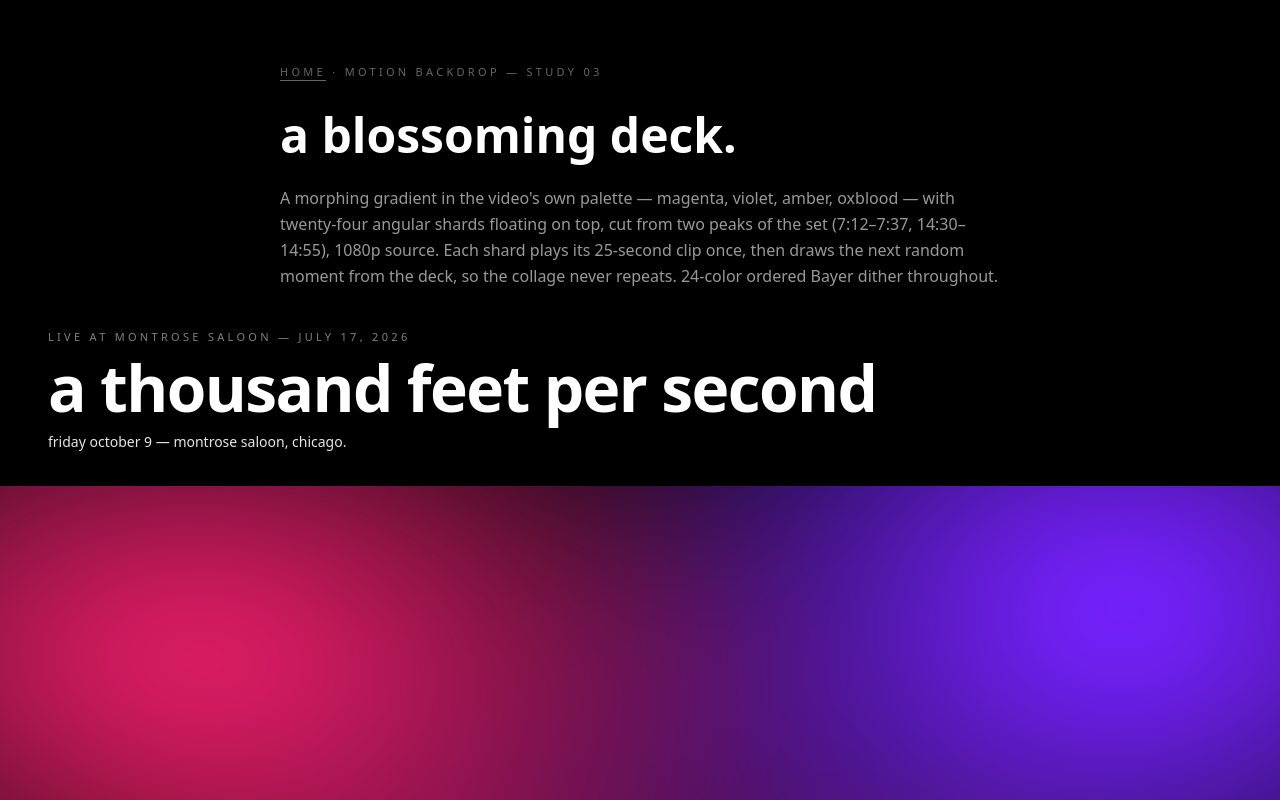
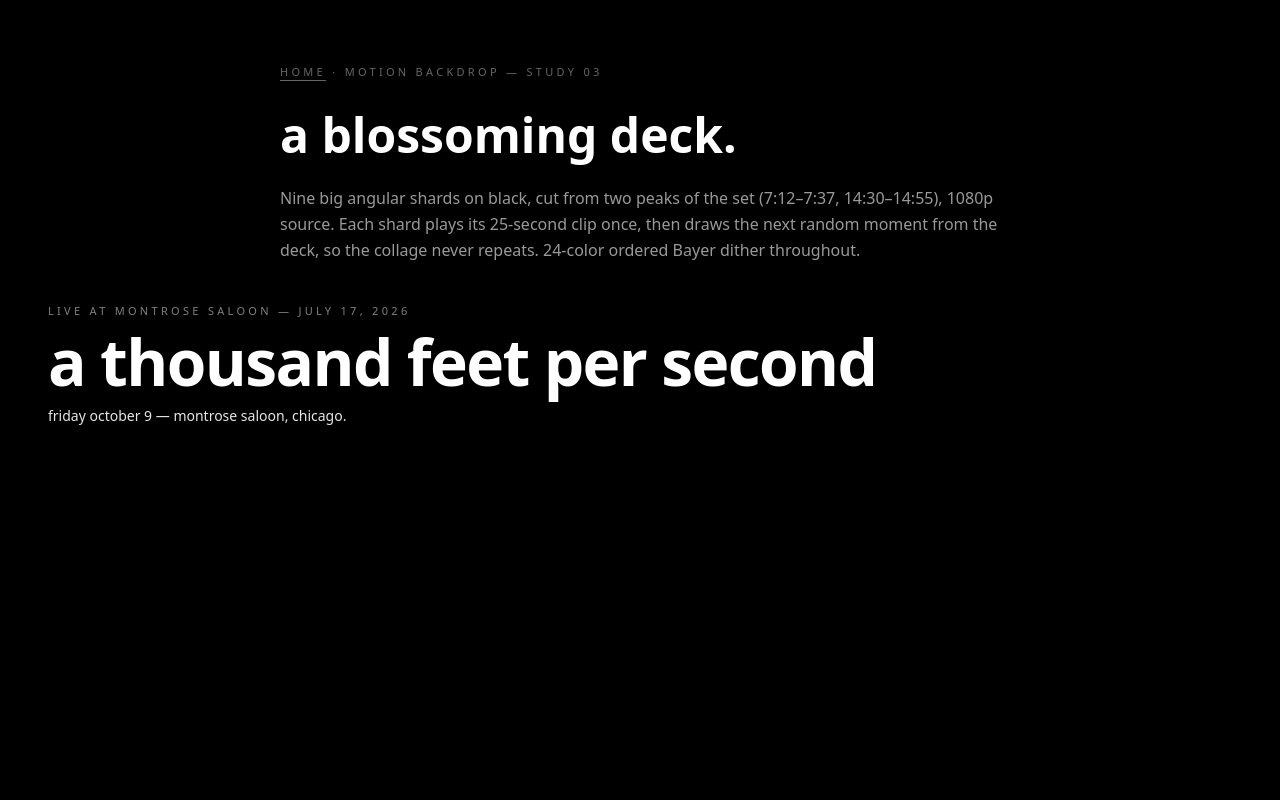
Before and after one commit to topher416/fmnogg.in, a Next.js app: page /motion-backdrop in a window 1280 px wide. Shown: the top 800 px of the page. Built offline with nearby package versions, Linux system fonts and the light colour scheme; a web font is replaced by a local one.

Commit message:
Motion backdrop collage: nine tighter dither crops (faces/hands) from one 25s window, 1080p

```diff
--- a/src/app/motion-backdrop/page.tsx
+++ b/src/app/motion-backdrop/page.tsx
@@ -26,12 +26,11 @@ export default function MotionBackdrop() {
           a blossoming deck.
         </h1>
         <p className="mt-5 text-white/60 leading-relaxed">
-          A morphing gradient in the video's own palette — magenta, violet,
-          amber, oxblood — with twenty-four angular shards floating on top, cut
-          from two peaks of the set (7:12–7:37, 14:30–14:55), 1080p source.
-          Each shard plays its 25-second clip once, then draws the next random
-          moment from the deck, so the collage never repeats. 24-color ordered
-          Bayer dither throughout.
+          Nine big angular shards on black, cut from two peaks of the set
+          (7:12–7:37, 14:30–14:55), 1080p source. Each shard plays its
+          25-second clip once, then draws the next random moment from the
+          deck, so the collage never repeats. 24-color ordered Bayer dither
+          throughout.
         </p>
       </header>
 
@@ -50,23 +49,6 @@ export default function MotionBackdrop() {
         </div>
         <div id="deck" className="relative h-[130svh] md:h-[110svh] overflow-hidden bg-black">
           <style>{`
-            .shader-base {
-              position: absolute; inset: -10%;
-              background:
-                radial-gradient(ellipse 55% 45% at 22% 28%, #e02d6e 0%, transparent 70%),
-                radial-gradient(ellipse 50% 55% at 78% 22%, #7b2ff7 0%, transparent 70%),
-                radial-gradient(ellipse 60% 50% at 65% 78%, #ff6b35 0%, transparent 70%),
-                radial-gradient(ellipse 45% 50% at 30% 72%, #c41e3a 0%, transparent 70%),
-                radial-gradient(ellipse 40% 40% at 50% 50%, #3a1050 0%, transparent 75%),
-                #08060c;
-              filter: blur(70px) saturate(1.3);
-              animation: shader-morph 26s ease-in-out infinite alternate;
-            }
-            @keyframes shader-morph {
-              0% { transform: scale(1) rotate(0deg) translate(0, 0); }
-              50% { transform: scale(1.15) rotate(3deg) translate(2%, -2%); }
-              100% { transform: scale(1.25) rotate(-3deg) translate(-2%, 2%); }
-            }
             .shape-shard { clip-path: polygon(8% 0%, 92% 6%, 100% 78%, 88% 100%, 4% 94%, 0% 22%); }
             .shape-torn { clip-path: polygon(0% 14%, 7% 0%, 93% 3%, 100% 18%, 97% 86%, 89% 100%, 9% 97%, 0% 82%); }
             .shape-wedge { clip-path: polygon(0% 0%, 100% 10%, 90% 100%, 10% 90%); }
@@ -75,8 +57,6 @@ export default function MotionBackdrop() {
             .deck-tile { position: absolute; overflow: hidden; background: #000; }
             .deck-tile video { width: 100%; height: 100%; object-fit: cover; display: block; }
           `}</style>
-          {/* morphing gradient base — sampled from the video's palette */}
-          <div className="shader-base" aria-hidden="true" />
           <div id="deck-tiles" className="absolute inset-0" />
         </div>
       </section>
@@ -200,26 +180,26 @@ export default function MotionBackdrop() {
             (function(){
               var POOL = ${JSON.stringify(POOL.map(f => `/motion/candidates/${f}`))};
               var SHAPES = ["shard", "torn", "wedge", "slab", "splinter"];
-              var COUNT = 24;
+              var COUNT = 9;
               var holder = document.getElementById('deck-tiles');
               var vids = [];
-              // loose 9x5 grid with jitter — structured but organic, tiles overlap
-              var cols = 9, rows = 5;
+              // 3x3 loose grid with jitter — bigger shards, overlapping
+              var cols = 3, rows = 3;
               for (var i = 0; i < COUNT; i++) {
                 var col = i % cols, row = Math.floor(i / cols);
                 var tile = document.createElement('div');
                 var shape = SHAPES[Math.floor(Math.random() * SHAPES.length)];
                 tile.className = 'deck-tile shape-' + shape;
                 // cell center + jitter, size larger than cell so they overlap
-                var left = (col / cols) * 100 + (Math.random() * 6 - 3);
-                var top = (row / rows) * 100 + (Math.random() * 8 - 4);
-                var size = 14 + Math.random() * 14; // 14-28% width, bigger than before
+                var left = (col / cols) * 100 + (Math.random() * 8 - 4);
+                var top = (row / rows) * 100 + (Math.random() * 10 - 5);
+                var size = 30 + Math.random() * 15; // 30-45% width, big
                 tile.style.left = left + '%';
                 tile.style.top = top + '%';
                 tile.style.width = size + '%';
                 tile.style.aspectRatio = '1/1';
-                tile.style.zIndex = 10 + Math.floor(Math.random() * 3) * 10; // 2ish layers
-                var rot = (Math.random() * 14 - 7).toFixed(1);
+                tile.style.zIndex = 10 + Math.floor(Math.random() * 2) * 10; // two layers
+                var rot = (Math.random() * 12 - 6).toFixed(1);
                 tile.style.transform = 'rotate(' + rot + 'deg)';
                 var v = document.createElement('video');
                 v.className = 'deck-video';
```
